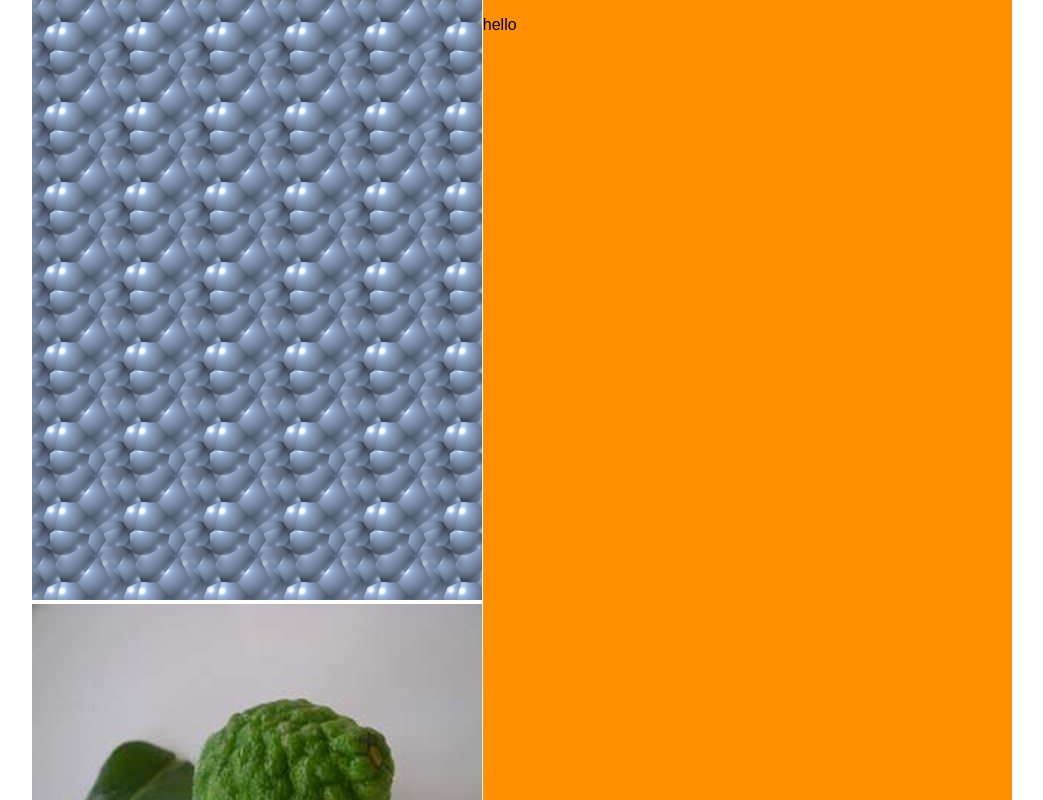
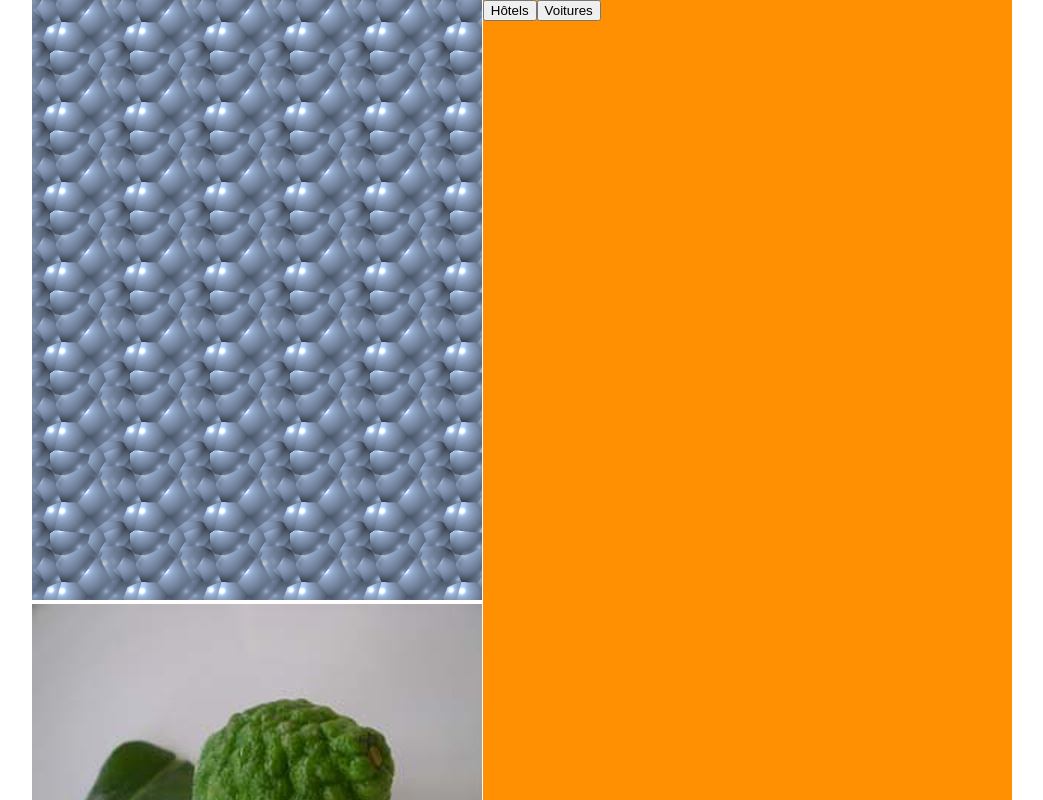
Before and after one commit to DGilian/disney, a React (Create React App) app: page / in a window 1280 px wide. Shown: the top 800 px of the page, without its empty margins (118-1161 px from the left). Built offline with nearby package versions, Linux system fonts and the light colour scheme.

Commit message:
add buttons

```diff
--- a/src/App.js
+++ b/src/App.js
@@ -15,7 +15,8 @@ class App extends Component {
             <p>hello world</p>
           </section>
           <section className ="listContent">
-            <p>hello</p>
+            <button>Hôtels</button>
+            <button>Voitures</button>
           </section>
         </div>
       </main>
```
